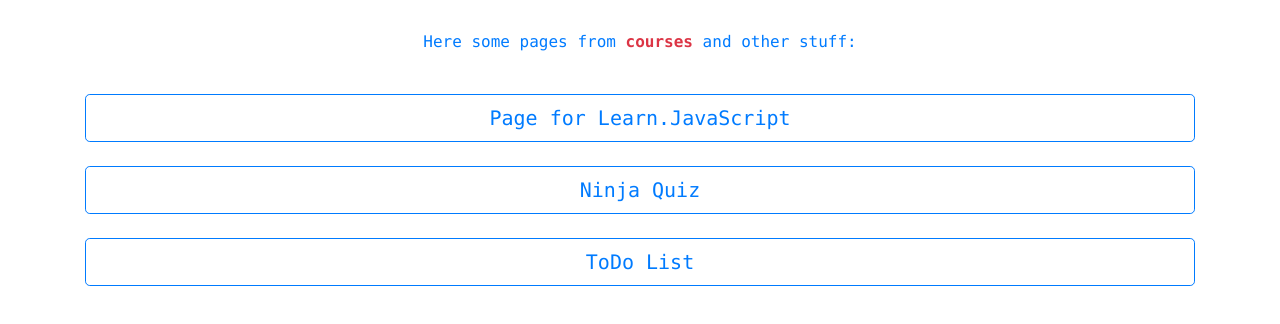
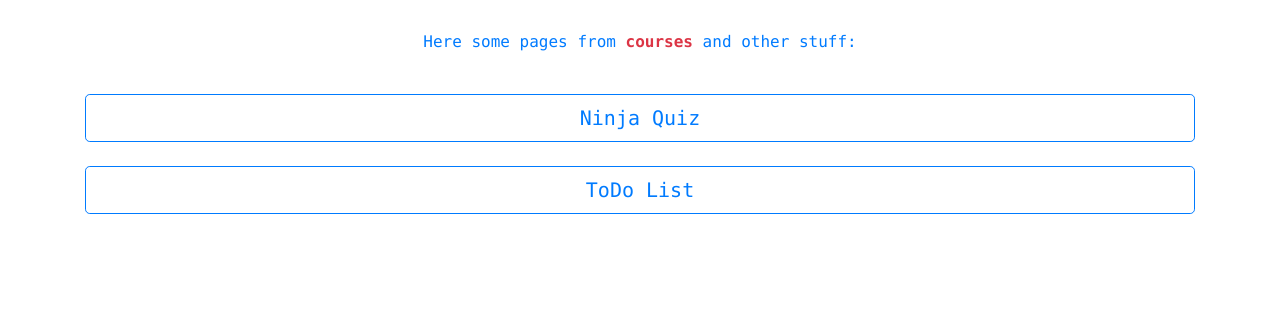
Before and after one commit to post-scriptum-dev/learnJS, a plain HTML site: page index.html in a window 1280 px wide. Drawn offline with nearby package versions, Linux system fonts and the light colour scheme.

Commit message:
Update index.html

```diff
--- a/index.html
+++ b/index.html
@@ -29,7 +29,7 @@
     <p class="text-center text-primary">Here some pages from <span class="font-weight-bolder text-danger">сourses</span> and other stuff:</p>
   </header>
   <main class="container">
-    <a href="learnJavaScript/index.html"><button type="button" class="btn btn-lg btn-block btn-outline-primary">Page for Learn.JavaScript</button></a>
+    <!-- <a href="learnJavaScript/index.html"><button type="button" class="btn btn-lg btn-block btn-outline-primary">Page for Learn.JavaScript</button></a> -->
     <a href="ninja quiz/index.html"><button type="button" class="btn btn-lg btn-block btn-outline-primary">Ninja Quiz</button></a>
     <a href="to-do-list/index.html"><button type="button" class="btn btn-lg btn-block btn-outline-primary">ToDo List</button></a>
   </main>
```
